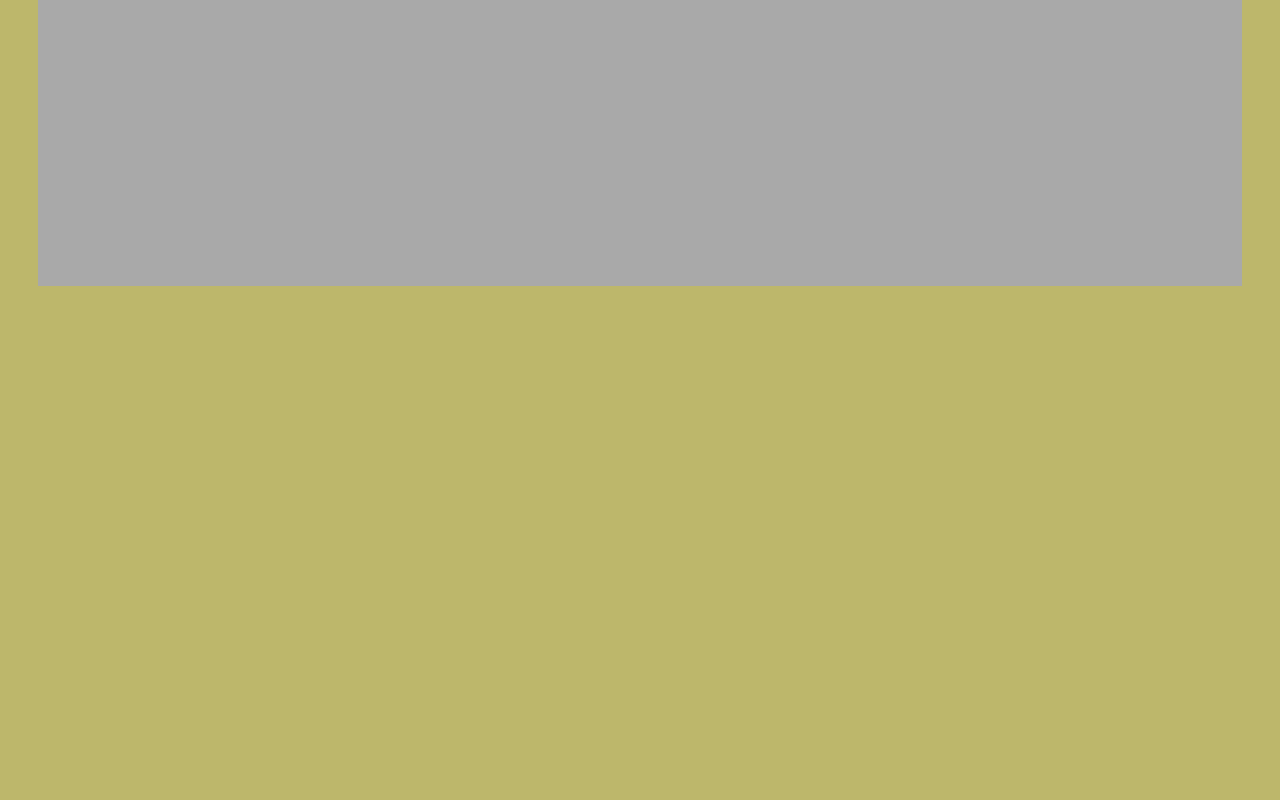
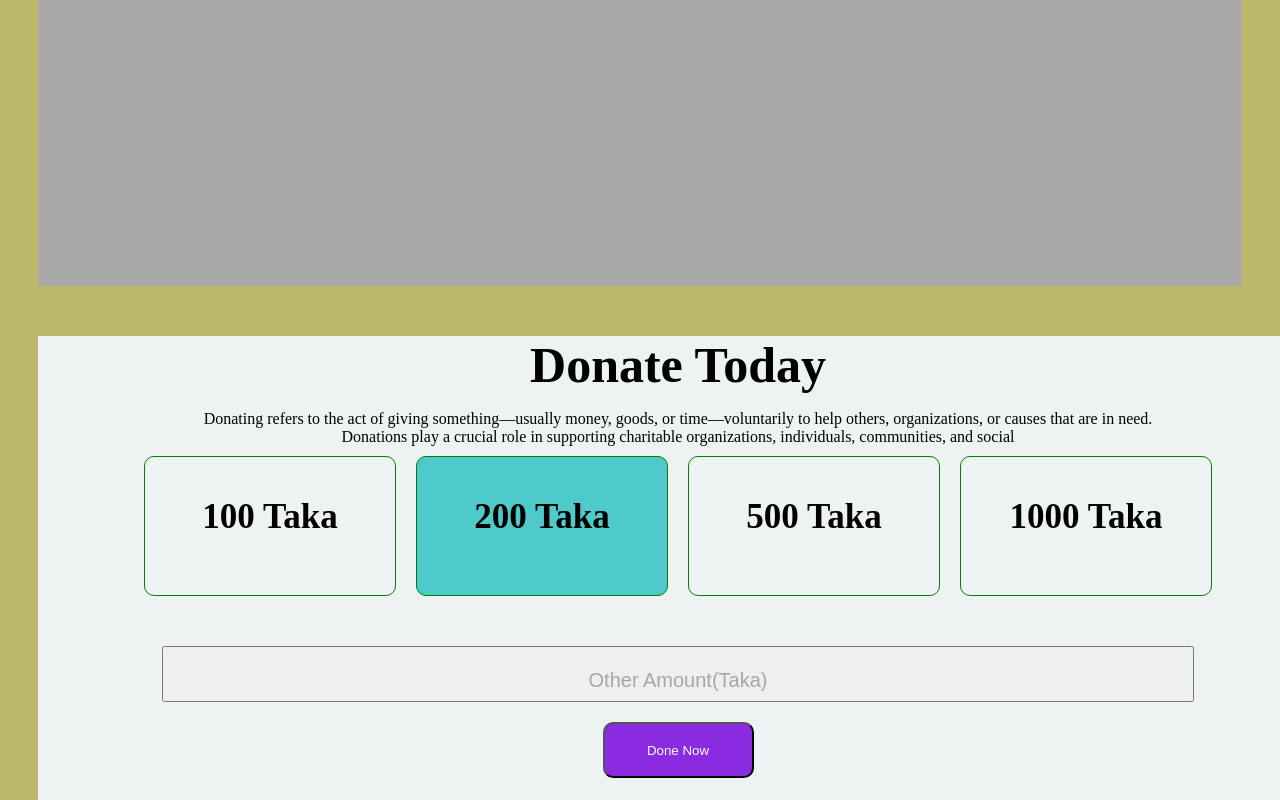
Before and after one commit to TANZIMAHMEDFAYSAL/tanzim-assignment-1, a plain HTML site: page index.html in a window 1280 px wide. Shown: the part 4497-5297 px from the top of the page. Before the commit the page ends 4783 px from the top, so only its background shows below. Drawn offline with Linux system fonts and the light colour scheme.

Commit message:
commit-7

```diff
--- a/index.html
+++ b/index.html
@@ -202,7 +202,41 @@
                 </div>
 
             </section>
-        <section></section>
+        <section class="section-6-donate-part">
+
+            <div class="description">
+                <h1>donate today</h1>
+                <p>Donating refers to the act of giving something—usually money, goods, or time—voluntarily to help others, organizations, or causes that are in need. Donations play a crucial role in supporting charitable organizations, individuals, communities, and social </p>
+            </div>
+
+            <div class="money-box">
+                <div class="box">
+                    <h1>100 taka</h1>
+                </div>
+                <div class="box-1">
+                    <h1>200 taka</h1>
+                </div>
+                <div class="box">
+                    <h1>500 taka</h1>
+                </div>
+                <div class="box">
+                    <h1>1000 taka</h1>
+                </div>
+            </div>
+            <div class="inpur-donate">
+                <div class="input-part">
+                    <button>
+                        <p>other Amount(Taka)</p>
+                    </button>
+                    <div class="button-donate">
+                        <button>  done now</button>
+                      </div>
+                  </div>
+                </div>
+
+
+
+        </section>
 
      </section>
 </main>
--- a/style.css
+++ b/style.css
@@ -406,3 +406,99 @@ span{
     background-color: blue;
 
 }
+/* satellite part close */
+
+.section-6-donate-part{
+    width: 1280px;
+    height: 464px;
+    background-color: rgb(237, 243, 243);
+    margin-bottom: 100px;
+}
+.description{
+    width: 1280px;
+    height: 120px;
+    text-align: center;
+
+}
+.description h1{
+font-size: 50px;
+text-transform: capitalize;
+margin-bottom: 0;
+
+
+}
+.description p{
+    padding: 0 150px;
+}
+
+.money-box{
+    display: flex;
+    justify-content: center;
+    align-items: center;
+    gap: 20px;
+    margin-bottom: 50px;
+}
+.box{
+    border: 1px solid green;
+    width: 240px;
+    height: 128px;
+    font-size: 30px;
+    text-transform: capitalize;
+    text-align: center;
+    padding: 5px;
+    border-radius: 10px;
+
+}
+.box:hover{
+    background-color: crimson;
+}
+.box-1{
+    border: 1px solid green;
+    width: 240px;
+    height: 128px;
+    font-size: 30px;
+    text-transform: capitalize;
+    text-align: center;
+    padding: 5px;
+    background-color: rgb(79, 202, 202);
+    border-radius: 10px;
+
+}
+.box-1:hover{
+    background-color: orange;
+}
+.inpur-donate{
+    /* display: flex;
+    justify-content: center;
+    align-items: center; */
+}
+.input-part{
+    text-align:center ;
+
+}
+.input-part button{
+    width: 1032px;
+    height: 56px;
+    text-align: center;
+
+}
+.input-part button p{
+    font-size: 20px;
+    text-transform: capitalize;
+    opacity: 0.30;
+}
+
+.button-donate button{
+    text-align: center;
+    text-transform: capitalize;
+    background-color: blueviolet;
+    height: 56px;
+    width: 151px;
+    margin-top: 20px;
+    color: white;
+    border-radius: 10px;
+
+}
+.button-donate button:hover{
+    background-color: darkgreen;
+}
```
